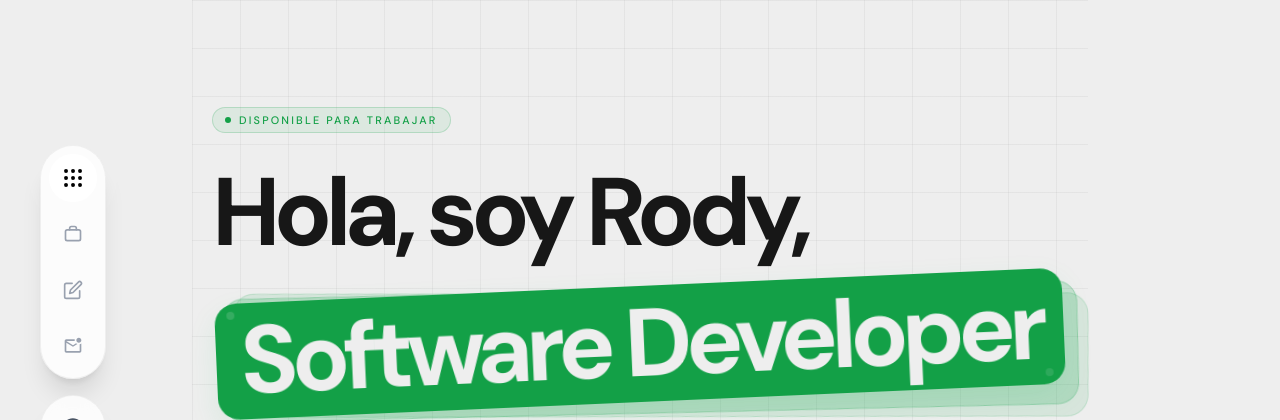
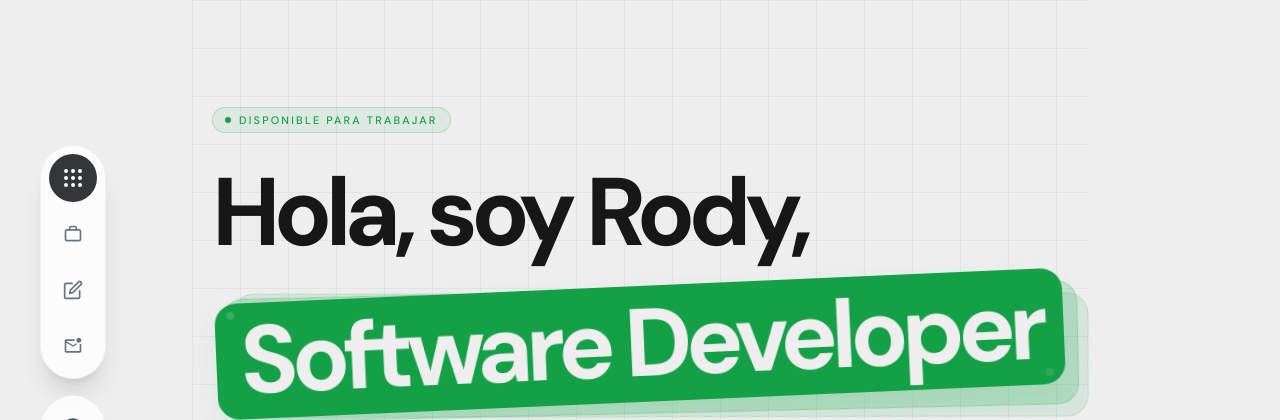
Before and after one commit to rody-huancas/dev-portfolio, a Next.js app: page / in a window 1280 px wide. Shown: the top 420 px of the page. Built offline with nearby package versions, Linux system fonts and the light colour scheme; no server answers.

Commit message:
feat: update NavButton styles for improved visibility and accessibility

```diff
--- a/src/components/Header/NavButton.tsx
+++ b/src/components/Header/NavButton.tsx
@@ -38,7 +38,9 @@ const NavButton = ({ item, isActive, onClick }: NavButtonProps) => {
         onClick={handleClick}
         className={cn(
           "w-12 h-12 rounded-full flex items-center justify-center relative group transition-colors duration-500 outline-none",
-          isActive ? "text-black" : "text-gray-400 hover:text-white hover:bg-[#1f1e1e]",
+          isActive
+            ? "text-white dark:text-black"
+            : "text-gray-500 dark:text-gray-400 hover:text-black hover:bg-black/10 dark:hover:text-white dark:hover:bg-[#1f1e1e]",
         )}
         aria-label={dictionary.header.navItemAria(item.label)}
         aria-current={isActive ? "page" : undefined}
@@ -46,7 +48,7 @@ const NavButton = ({ item, isActive, onClick }: NavButtonProps) => {
       {isActive && (
         <motion.div
           layoutId="activeBackground"
-          className="absolute inset-0 bg-white rounded-full shadow-[0_0_20px_rgba(255,255,255,0.3)]"
+          className="absolute inset-0 bg-[#343639] dark:bg-white rounded-full shadow-[0_0_20px_rgba(255,255,255,0.3)]"
           transition={{ type: "spring", stiffness: 300, damping: 30 }}
         />
       )}
```
